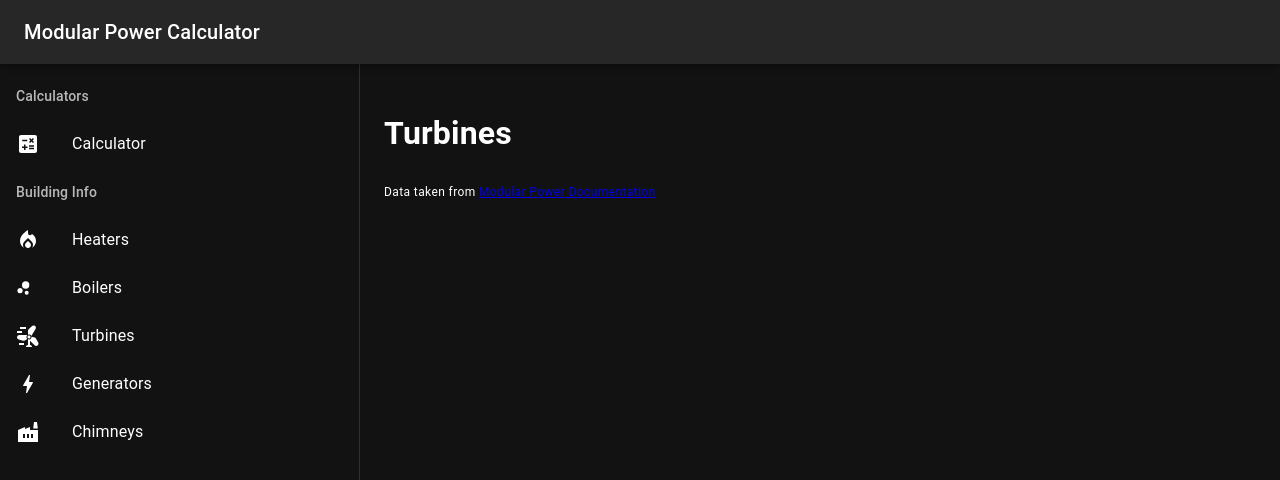
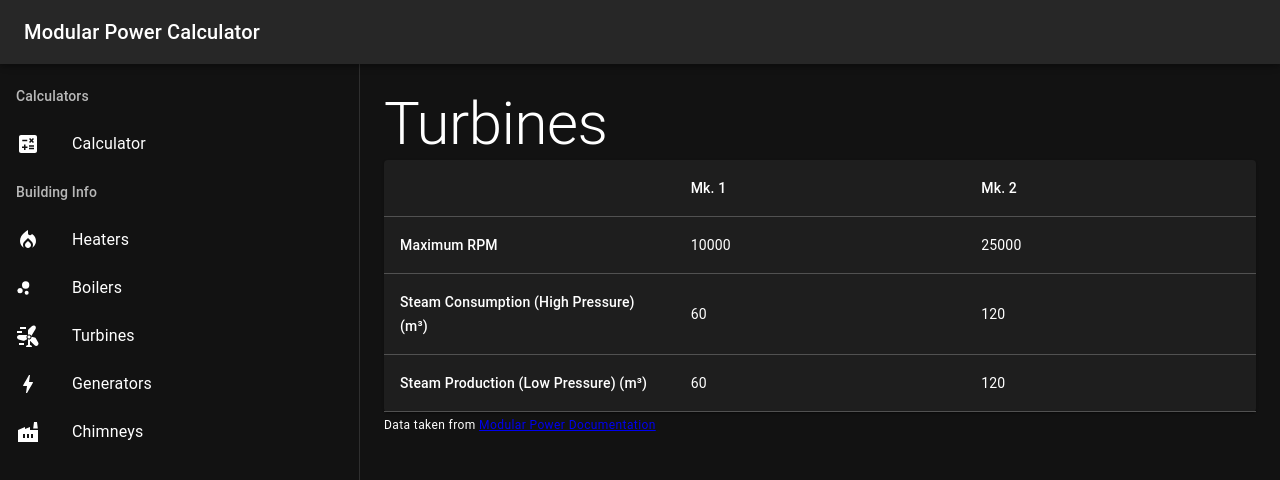
Before and after one commit to elizabethlfransen/modular-power-calc, a React (Vite) app: page /turbines in a window 1280 px wide. Shown: the top 480 px of the page. Built offline with nearby package versions, Linux system fonts and the light colour scheme.

Commit message:
Add turbine information

```diff
--- a/src/Router.tsx
+++ b/src/Router.tsx
@@ -4,6 +4,7 @@ import {Bolt, Calculate, Factory, LocalFireDepartment, WindPower} from "@mui/ico
 import {TbChartBubbleFilled} from "react-icons/tb";
 import Heaters from "./pages/Heaters.tsx";
 import Boilers from "./pages/Boilers.tsx";
+import Turbines from "./pages/Turbines.tsx";
 
 type AppRouteBase = RouteObject;
 
@@ -46,7 +47,7 @@ export const routes: AppRoute[] = [
     },
     {
         path: "/turbines",
-        element: <h1>Turbines</h1>,
+        element: <Turbines/>,
         icon: <WindPower/>,
         label: "Turbines",
         category: "Building Info",
--- /dev/null
+++ b/src/config/turbines.ts
@@ -0,0 +1,14 @@
+export const TURBINES = {
+    mk1: {
+        name: "Mk. 1",
+        maxRpm: 10000,
+        steamConsumption: 60,
+        steamProduction: 60,
+    },
+    mk2: {
+        name: "Mk. 1",
+        maxRpm: 25000,
+        steamConsumption: 120,
+        steamProduction: 120,
+    }
+};
--- /dev/null
+++ b/src/pages/Turbines.tsx
@@ -0,0 +1,43 @@
+import {useEffect} from "react";
+import {Box, Paper, Table, TableBody, TableCell, TableContainer, TableHead, TableRow, Typography} from "@mui/material";
+import {TURBINES} from "../config/turbines.ts";
+
+export default function Turbines() {
+    useEffect(() => {
+        document.title = "Turbines";
+    }, []);
+
+    return (<Box>
+        <Typography variant="h2">Turbines</Typography>
+        <Paper>
+            <TableContainer>
+                <Table sx={{tableLayout: "fixed"}}>
+                    <TableHead>
+                        <TableRow>
+                            <TableCell width="auto"></TableCell>
+                            <TableCell>Mk. 1</TableCell>
+                            <TableCell>Mk. 2</TableCell>
+                        </TableRow>
+                    </TableHead>
+                    <TableBody>
+                        <TableRow>
+                            <TableCell width="auto" variant={'head'}>Maximum RPM</TableCell>
+                            <TableCell>{TURBINES.mk1.maxRpm}</TableCell>
+                            <TableCell>{TURBINES.mk2.maxRpm}</TableCell>
+                        </TableRow>
+                        <TableRow>
+                            <TableCell width="auto" variant={'head'}>Steam Consumption (High Pressure) (m³)</TableCell>
+                            <TableCell>{TURBINES.mk1.steamConsumption}</TableCell>
+                            <TableCell>{TURBINES.mk2.steamConsumption}</TableCell>
+                        </TableRow>
+                        <TableRow>
+                            <TableCell width="auto" variant={'head'}>Steam Production (Low Pressure) (m³)</TableCell>
+                            <TableCell>{TURBINES.mk1.steamProduction}</TableCell>
+                            <TableCell>{TURBINES.mk2.steamProduction}</TableCell>
+                        </TableRow>
+                    </TableBody>
+                </Table>
+            </TableContainer>
+        </Paper>
+    </Box>)
+}
```
